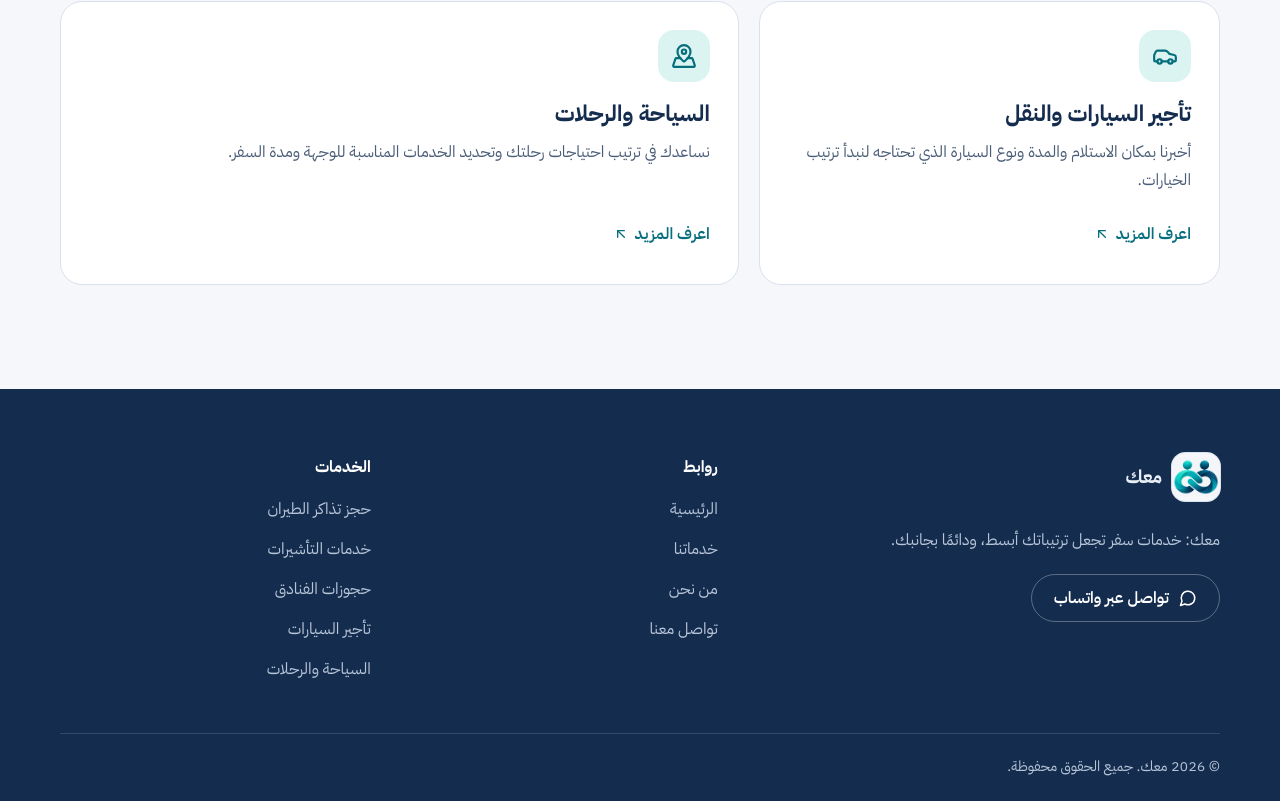
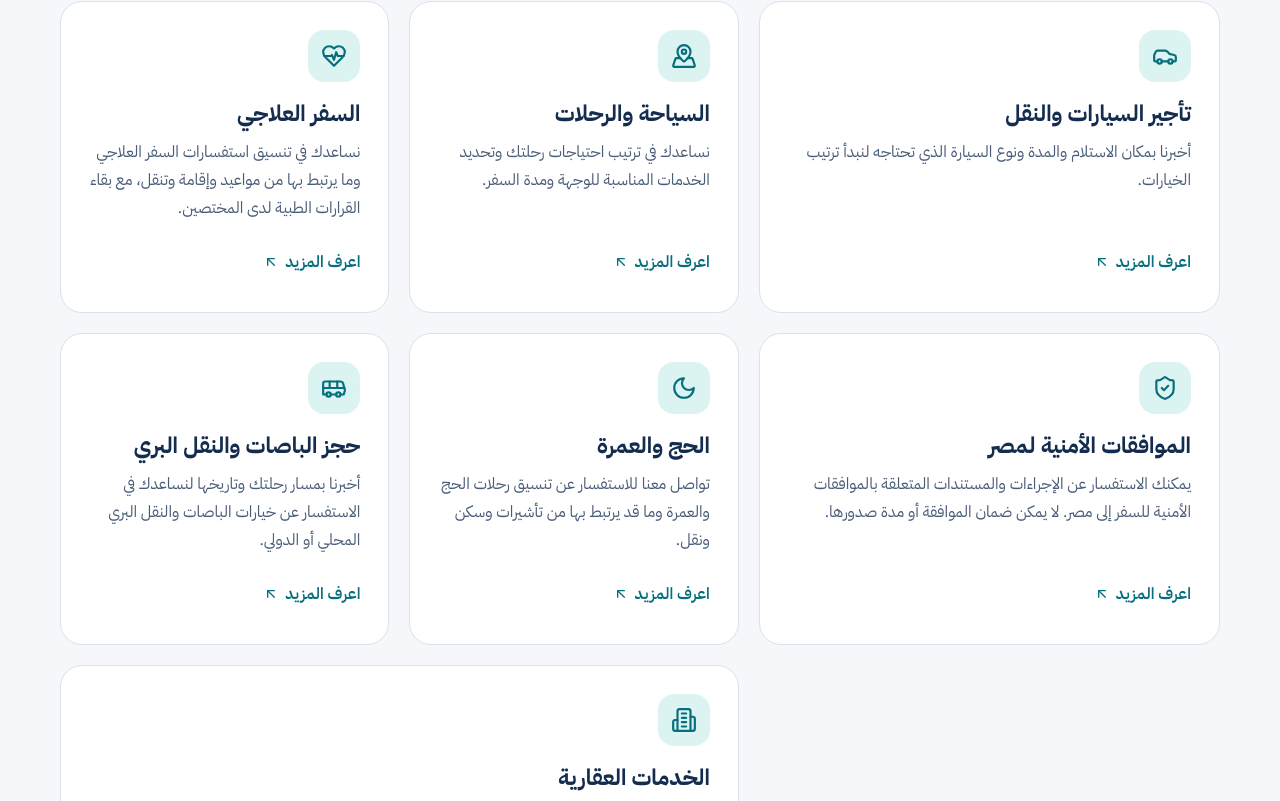
Before and after one commit to khwy1d/Maak, a React (Vite) app: page /services in a window 1280 px wide. Shown: the part 1039-1840 px from the top of the page. Built offline with nearby package versions, Linux system fonts and the light colour scheme.

Commit message:
Add all OSOS services to MAAK (#7)
* Add OSOS services to MAAK translations

* Add OSOS service detail pages to MAAK

* Add icons for all OSOS services

* Support WhatsApp inquiries for new services

```diff
--- a/src/components/Pages.tsx
+++ b/src/components/Pages.tsx
@@ -1,4 +1,4 @@
-import { ArrowUpRight, Car, Compass, FileCheck, Hotel, Plane, MapPinned, Send } from "lucide-react";
+import { ArrowUpRight, Building2, Bus, Car, Compass, FileCheck, HeartPulse, Hotel, Moon, Plane, MapPinned, Send, ShieldCheck } from "lucide-react";
 import { useState } from "react";
 import { siteConfig } from "../config/site";
 import { useApp } from "../context/AppContext";
@@ -12,6 +12,11 @@ const routes = [
   { path: "/hotels", key: "hotel", topic: "hotel" as WaTopic, icon: Hotel },
   { path: "/car-rental", key: "car", topic: "car" as WaTopic, icon: Car },
   { path: "/tourism", key: "tourism", icon: MapPinned },
+  { path: "/medical-tourism", key: "medical", icon: HeartPulse },
+  { path: "/security-clearance-egypt", key: "security", icon: ShieldCheck },
+  { path: "/umrah", key: "umrah", icon: Moon },
+  { path: "/transport", key: "bus", icon: Bus },
+  { path: "/real-estate", key: "realEstate", icon: Building2 },
 ];
 
 type PageCopy = { title: string; intro: string; bullets?: string[] };
@@ -22,6 +27,11 @@ type LocaleCopy = {
   hotel: PageCopy;
   car: PageCopy;
   tourism: PageCopy;
+  medical: PageCopy;
+  security: PageCopy;
+  umrah: PageCopy;
+  bus: PageCopy;
+  realEstate: PageCopy;
   about: PageCopy;
   contact: PageCopy;
   cta: string;
@@ -36,6 +46,11 @@ const copy: Record<"ar" | "en", LocaleCopy> = {
     hotel: { title: "حجوزات الفنادق", intro: "شاركنا الوجهة ومدة الإقامة وعدد المسافرين لنساعدك في بحث خيارات الإقامة المناسبة.", bullets: ["خيارات وفق الوجهة والمدة", "مراعاة احتياجات المسافرين", "التواصل بشأن تفاصيل الحجز"] },
     car: { title: "تأجير السيارات والنقل", intro: "أخبرنا بمكان الاستلام والمدة ونوع السيارة الذي تحتاجه لنبدأ ترتيب الخيارات.", bullets: ["احتياجات التنقل داخل الوجهة", "خيارات تناسب طبيعة الرحلة", "تنسيق التفاصيل قبل التأكيد"] },
     tourism: { title: "السياحة والرحلات", intro: "نساعدك في ترتيب احتياجات رحلتك وتحديد الخدمات المناسبة للوجهة ومدة السفر.", bullets: ["تخطيط أولي لاحتياجات الرحلة", "تنسيق خدمات السفر والإقامة", "مناقشة المتطلبات الخاصة"] },
+    medical: { title: "السفر العلاجي", intro: "نساعدك في تنسيق استفسارات السفر العلاجي وما يرتبط بها من مواعيد وإقامة وتنقل، مع بقاء القرارات الطبية لدى المختصين.", bullets: ["تنسيق الاستفسارات والمواعيد الطبية", "مناقشة خيارات الإقامة والتنقل", "ترتيب متطلبات السفر للمريض ومرافقه"] },
+    security: { title: "الموافقات الأمنية لمصر", intro: "يمكنك الاستفسار عن الإجراءات والمستندات المتعلقة بالموافقات الأمنية للسفر إلى مصر. لا يمكن ضمان الموافقة أو مدة صدورها.", bullets: ["التعرّف على المتطلبات الأولية", "مناقشة المستندات اللازمة", "متابعة الاستفسارات المتعلقة بالطلب"] },
+    umrah: { title: "الحج والعمرة", intro: "تواصل معنا للاستفسار عن تنسيق رحلات الحج والعمرة وما قد يرتبط بها من تأشيرات وسكن ونقل.", bullets: ["الاستفسار عن ترتيبات الرحلة", "مناقشة التأشيرات والمستندات", "تنسيق السكن والنقل حسب المتاح"] },
+    bus: { title: "حجز الباصات والنقل البري", intro: "أخبرنا بمسار رحلتك وتاريخها لنساعدك في الاستفسار عن خيارات الباصات والنقل البري المحلي أو الدولي.", bullets: ["الاستفسار عن المسارات والمواعيد", "مناقشة الأمتعة واحتياجات الرحلة", "تأكيد السعر والتوافر قبل الحجز"] },
+    realEstate: { title: "الخدمات العقارية", intro: "يمكنك التواصل للاستفسار عن تنسيق خدمات عقارية مثل الإيجار والبيع والشراء وإدارة الأملاك في الوجهات التي نخدمها.", bullets: ["تحديد المدينة ونوع العقار", "مناقشة احتياجات الإيجار أو البيع والشراء", "الاستفسار عن تنسيق إدارة الأملاك"] },
     about: { title: "عن معك", intro: "معك علامة لخدمات السفر تهدف إلى جعل ترتيبات السفر أوضح وأسهل، وأن تكون نقطة تواصل قريبة تساعدك في كل خطوة.", bullets: ["تواصل واضح ومباشر", "شرح الخيارات والخطوات", "مساعدة في تنظيم تفاصيل الرحلة"] },
     contact: { title: "تواصل مع معك", intro: "ابدأ محادثة عبر واتساب، واذكر الخدمة التي تحتاجها وأي تفاصيل أولية عن رحلتك.", bullets: ["الطيران والتأشيرات", "الفنادق وتأجير السيارات", "الاستفسارات العامة"] },
     cta: "استفسر عبر واتساب", note: "هذا الموقع لا يُتمّ الحجوزات بنفسه. تتأكد الأسعار والتوافر والشروط عبر التواصل المباشر، وقرارات التأشيرات تعود للجهات المختصة."
@@ -47,6 +62,11 @@ const copy: Record<"ar" | "en", LocaleCopy> = {
     hotel: { title: "Hotel reservations", intro: "Share your destination, stay dates and number of travellers so we can help explore suitable accommodation.", bullets: ["Options by destination and duration", "Consider traveller needs", "Discuss reservation details"] },
     car: { title: "Car rental and transport", intro: "Tell us the pickup location, duration and vehicle type you need to start exploring options.", bullets: ["Transport needs at your destination", "Options suited to your trip", "Coordinate details before confirmation"] },
     tourism: { title: "Tourism and trips", intro: "We help organize your travel needs and identify suitable services for your destination and trip length.", bullets: ["Initial trip planning", "Coordinate travel and accommodation", "Discuss special requirements"] },
+    medical: { title: "Medical travel", intro: "We help coordinate enquiries about medical travel, appointments, accommodation and transport. Medical decisions remain with qualified professionals.", bullets: ["Coordinate medical enquiries and appointments", "Discuss accommodation and transport options", "Organize travel needs for patients and companions"] },
+    security: { title: "Egypt security clearance", intro: "Ask about procedures and documents related to security clearance for travel to Egypt. Approval and processing times cannot be guaranteed.", bullets: ["Understand initial requirements", "Discuss supporting documents", "Follow up on questions about your request"] },
+    umrah: { title: "Hajj and Umrah", intro: "Contact us to enquire about coordinating Hajj and Umrah trips, including related visa, accommodation and transport arrangements.", bullets: ["Ask about trip arrangements", "Discuss visas and documents", "Coordinate accommodation and transport subject to availability"] },
+    bus: { title: "Bus tickets and ground transport", intro: "Share your route and travel date so we can help enquire about local or international bus and ground transport options.", bullets: ["Ask about routes and schedules", "Discuss luggage and travel needs", "Confirm price and availability before booking"] },
+    realEstate: { title: "Real estate services", intro: "Contact us to enquire about coordinating property services such as rentals, sales, purchases and property management in the destinations we serve.", bullets: ["Specify the city and property type", "Discuss rental, sale or purchase needs", "Enquire about property-management coordination"] },
     about: { title: "About MAAK", intro: "MAAK is a travel services brand focused on making travel arrangements clearer and easier, with a helpful point of contact at every step.", bullets: ["Clear, direct communication", "Explain options and steps", "Help organize trip details"] },
     contact: { title: "Contact MAAK", intro: "Start a WhatsApp conversation and tell us which service you need and any initial details about your trip.", bullets: ["Flights and visas", "Hotels and car rental", "General enquiries"] },
     cta: "Enquire on WhatsApp", note: "This website does not complete bookings. Prices, availability and terms are confirmed through direct contact; visa decisions rest with the relevant authorities."
@@ -60,7 +80,7 @@ export default function Pages({ path }: { path: string }) {
   const [travellers, setTravellers] = useState("1");
   const [details, setDetails] = useState("");
   const language = copy[lang];
-  const key = path === "/about" || path === "/contact" ? path.slice(1) : path === "/services" || path === "/" ? "services" : path === "/flights" ? "flight" : path === "/visas" ? "visa" : path === "/hotels" ? "hotel" : path === "/car-rental" ? "car" : path === "/tourism" ? "tourism" : "notFound";
+  const key = path === "/about" || path === "/contact" ? path.slice(1) : path === "/services" || path === "/" ? "services" : path === "/flights" ? "flight" : path === "/visas" ? "visa" : path === "/hotels" ? "hotel" : path === "/car-rental" ? "car" : path === "/tourism" ? "tourism" : path === "/medical-tourism" ? "medical" : path === "/security-clearance-egypt" ? "security" : path === "/umrah" ? "umrah" : path === "/transport" ? "bus" : path === "/real-estate" ? "realEstate" : "notFound";
   const pageContent: Record<string, PageCopy> = {
     services: language.services,
     flight: language.flight,
@@ -68,12 +88,17 @@ export default function Pages({ path }: { path: string }) {
     hotel: language.hotel,
     car: language.car,
     tourism: language.tourism,
+    medical: language.medical,
+    security: language.security,
+    umrah: language.umrah,
+    bus: language.bus,
+    realEstate: language.realEstate,
     about: language.about,
     contact: language.contact,
   };
   const page = pageContent[key] ?? { title: lang === "ar" ? "الصفحة غير موجودة" : "Page not found", intro: lang === "ar" ? "لم نعثر على الصفحة المطلوبة. يمكنك العودة إلى الرئيسية أو استعراض خدماتنا." : "We couldn't find that page. Return home or explore our services.", bullets: [] as string[] };
   const isServices = key === "services";
-  const isServiceDetail = ["flight", "visa", "hotel", "car", "tourism"].includes(key);
+  const isServiceDetail = ["flight", "visa", "hotel", "car", "tourism", "medical", "security", "umrah", "bus", "realEstate"].includes(key);
   const serviceTitle = page.title;
   const digits = siteConfig.whatsappNumber.replace(/\D/g, "");
   const inquiryMessage = lang === "ar"
--- a/src/components/Services.tsx
+++ b/src/components/Services.tsx
@@ -1,9 +1,9 @@
-import { ArrowUpRight, Car, FileCheck, Hotel, Plane } from "lucide-react";
+import { ArrowUpRight, Building2, Bus, Car, FileCheck, HeartPulse, Hotel, Moon, Plane, ShieldCheck } from "lucide-react";
 import { useApp } from "../context/AppContext";
 import { useReveal } from "../hooks/useReveal";
 import { whatsappUrl, type WaTopic } from "../utils/whatsapp";
 
-const icons = { flight: Plane, visa: FileCheck, hotel: Hotel, car: Car };
+const icons = { flight: Plane, visa: FileCheck, hotel: Hotel, car: Car, medical: HeartPulse, security: ShieldCheck, umrah: Moon, bus: Bus, realEstate: Building2 };
 
 export default function Services() {
   const { t, lang } = useApp();
--- a/src/i18n/translations.ts
+++ b/src/i18n/translations.ts
@@ -23,6 +23,11 @@ const ar = {
       { key: "visa", ar: "خدمات التأشيرات", en: "Visa Services", desc: "نوضّح لك الخطوات والمستندات المعتادة ونرافقك في تجهيز طلبك. القرار النهائي يعود للجهة المختصة." },
       { key: "hotel", ar: "حجوزات الفنادق", en: "Hotel Reservations", desc: "نساعدك في اختيار الإقامة المناسبة لوجهتك ومدة إقامتك واحتياجاتك." },
       { key: "car", ar: "تأجير السيارات", en: "Car Rentals", desc: "نساعدك في ترتيب سيارة تناسب رحلتك، سواء للتنقل اليومي أو للسفر مع العائلة." },
+      { key: "medical", ar: "السفر العلاجي", en: "Medical Travel", desc: "ننسق استفسارات السفر العلاجي والمواعيد والإقامة والنقل المرتبط بالرحلة الطبية." },
+      { key: "security", ar: "الموافقات الأمنية لمصر", en: "Egypt Security Clearance", desc: "مساعدة في الاستفسار عن إجراءات ومتطلبات الموافقات الأمنية لمصر، دون ضمان الموافقة." },
+      { key: "umrah", ar: "الحج والعمرة", en: "Hajj & Umrah", desc: "التنسيق للاستفسار عن رحلات الحج والعمرة ومتطلبات التأشيرات والسكن والنقل." },
+      { key: "bus", ar: "حجز الباصات والنقل البري", en: "Bus Tickets & Ground Transport", desc: "استفسر عن خيارات النقل البري وحجوزات الباصات المحلية والدولية." },
+      { key: "realEstate", ar: "الخدمات العقارية", en: "Real Estate Services", desc: "استفسر عن تنسيق خدمات العقارات مثل الإيجار والبيع والشراء وإدارة الأملاك." },
     ],
   },
   why: {
@@ -73,6 +78,11 @@ const ar = {
     visa: "مرحبًا، أرغب في الاستفسار عن خدمات التأشيرات.",
     hotel: "مرحبًا، أرغب في الاستفسار عن حجوزات الفنادق.",
     car: "مرحبًا، أرغب في الاستفسار عن تأجير السيارات.",
+    medical: "مرحبًا، أرغب في الاستفسار عن السفر العلاجي.",
+    security: "مرحبًا، أرغب في الاستفسار عن الموافقات الأمنية لمصر.",
+    umrah: "مرحبًا، أرغب في الاستفسار عن خدمات الحج والعمرة.",
+    bus: "مرحبًا، أرغب في الاستفسار عن حجز الباصات والنقل البري.",
+    realEstate: "مرحبًا، أرغب في الاستفسار عن الخدمات العقارية.",
   },
 };
 
@@ -99,6 +109,11 @@ const en: typeof ar = {
       { key: "visa", ar: "خدمات التأشيرات", en: "Visa Services", desc: "We explain the usual steps and documents and support you in preparing your application. Final decisions rest with the relevant authority." },
       { key: "hotel", ar: "حجوزات الفنادق", en: "Hotel Reservations", desc: "We help you find accommodation that suits your destination, length of stay and needs." },
       { key: "car", ar: "تأجير السيارات", en: "Car Rentals", desc: "We help you arrange a car that fits your trip, from daily getting around to family travel." },
+      { key: "medical", ar: "السفر العلاجي", en: "Medical Travel", desc: "We coordinate enquiries about medical travel, appointments, accommodation and related transport." },
+      { key: "security", ar: "الموافقات الأمنية لمصر", en: "Egypt Security Clearance", desc: "Ask about Egypt security-clearance procedures and requirements; approval is never guaranteed." },
+      { key: "umrah", ar: "الحج والعمرة", en: "Hajj & Umrah", desc: "Enquire about Hajj and Umrah trips, visa requirements, accommodation and transport." },
+      { key: "bus", ar: "حجز الباصات والنقل البري", en: "Bus Tickets & Ground Transport", desc: "Ask about local and international bus bookings and ground transport options." },
+      { key: "realEstate", ar: "الخدمات العقارية", en: "Real Estate Services", desc: "Enquire about real-estate coordination such as rentals, sales, purchases and property management." },
     ],
   },
   why: {
@@ -149,6 +164,11 @@ const en: typeof ar = {
     visa: "Hello, I'd like to inquire about visa services.",
     hotel: "Hello, I'd like to inquire about hotel reservations.",
     car: "Hello, I'd like to inquire about car rentals.",
+    medical: "Hello, I'd like to inquire about medical travel.",
+    security: "Hello, I'd like to inquire about Egypt security clearance.",
+    umrah: "Hello, I'd like to inquire about Hajj and Umrah services.",
+    bus: "Hello, I'd like to inquire about bus tickets and ground transport.",
+    realEstate: "Hello, I'd like to inquire about real-estate services.",
   },
 };
 
--- a/src/utils/whatsapp.ts
+++ b/src/utils/whatsapp.ts
@@ -1,7 +1,7 @@
 import { siteConfig } from "../config/site";
 import { translations, type Lang } from "../i18n/translations";
 
-export type WaTopic = "general" | "flight" | "visa" | "hotel" | "car";
+export type WaTopic = "general" | "flight" | "visa" | "hotel" | "car" | "medical" | "security" | "umrah" | "bus" | "realEstate";
 
 /** Click-to-chat URL with a prefilled, URL-encoded message in the chosen language. */
 export function whatsappUrl(lang: Lang, topic: WaTopic = "general"): string {
```
